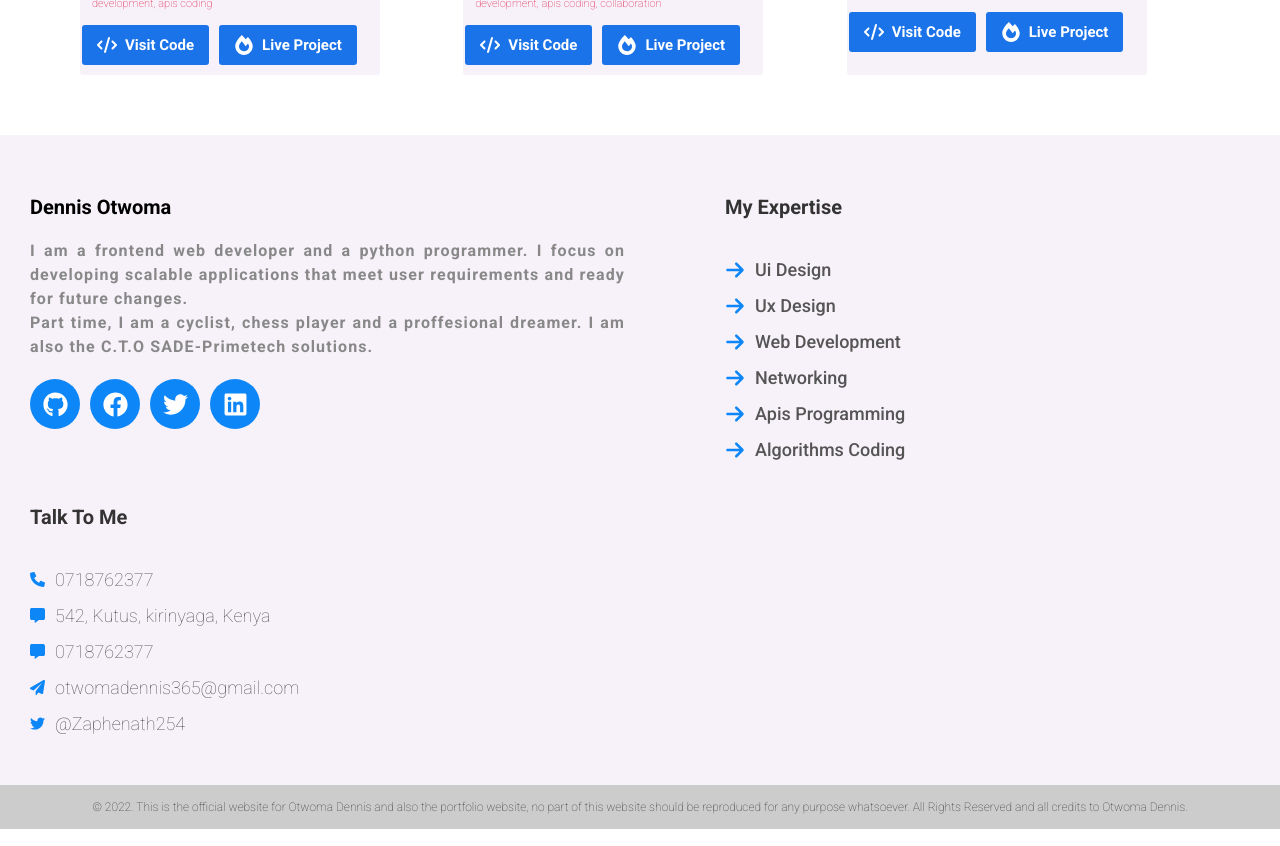
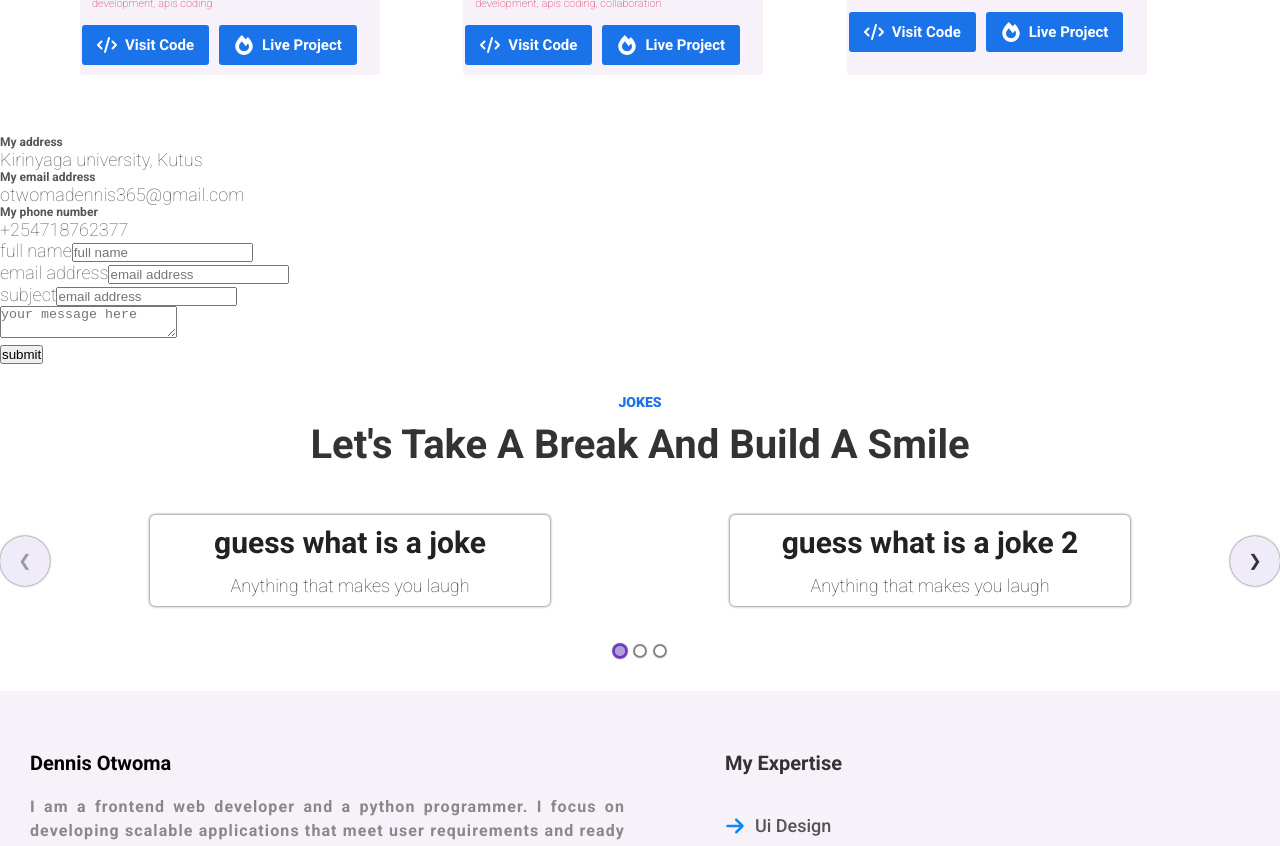
Before and after one commit to codeme254/portfolio-otwoma, a React (Create React App) app: page / in a window 1280 px wide. Shown: the part 3340-4186 px from the top of the page. Built offline with nearby package versions, Linux system fonts and the light colour scheme.

Commit message:
started the contact section

```diff
--- a/package.json
+++ b/package.json
@@ -8,6 +8,8 @@
     "@testing-library/user-event": "^13.5.0",
     "react": "^17.0.2",
     "react-dom": "^17.0.2",
+    "react-elastic-carousel": "^0.11.5",
+    "react-google-maps": "^9.4.5",
     "react-router-dom": "^6.3.0",
     "react-scripts": "5.0.0",
     "swiper": "^8.0.7",
--- a/src/App.css
+++ b/src/App.css
@@ -836,21 +836,25 @@ body {
 .project__status::after {
   content: "";
   position: absolute;
-  left: -5.5rem;
+  left: -4.5rem;
   top: 0;
   width: 60px;
   height: 100%;
   background-color: inherit;
+  transform: scaleX(1.5);
+  transform-origin: right;
 }
 
 .project__status::before {
   content: "";
   position: absolute;
-  right: -5.5rem;
+  right: -4.5rem;
   top: 0;
   width: 60px;
   height: 100%;
   background-color: inherit;
+  transform: scaleX(1.3);
+  transform-origin: left;
 }
 
 .projects__image {
@@ -1050,3 +1054,29 @@ body {
   font-size: 1.2rem;
 }
 /* TODO: End Of Footer */
+
+/* TODO: jokes section */
+.jokes-section{
+  margin: 3rem 0;
+}
+
+.joke{
+  padding: 1rem;
+  width: 40rem;
+  box-shadow: 0 0 3px;
+  margin: 2rem auto;
+  text-align: center;
+  border-radius: 5px;
+}
+
+.joke__joke-main{
+  font-size: 3rem;
+  font-weight: 600;
+  color: #222;
+  margin-bottom: 1.5rem;
+}
+
+.joke__joke-sub{
+  font-size: 1.8rem;
+}
+/* TODO: end of jokes section */
--- a/src/App.js
+++ b/src/App.js
@@ -4,6 +4,8 @@ import Home from './components/Home/Home'
 import About from './components/About/About'
 import Services from './components/Services/Services';
 import Projects from './components/Projects/Projects';
+import Contact from './components/Contact/Contact';
+import Jokes from './components/Jokes/Jokes';
 import Footer from './components/Footer/Footer';
 
 function App() {
@@ -14,6 +16,8 @@ function App() {
       <About />
       <Services />
       <Projects />
+      <Contact />
+      <Jokes />
       <Footer />
     </div>
   );
--- /dev/null
+++ b/src/components/Contact/Contact.jsx
@@ -0,0 +1,46 @@
+import React from "react";
+
+const Contact = () => {
+    return(
+        <section className="contact">
+            <div className="form__wraper">
+                <div className="details__wrapper">
+                    <div className="detail">
+                        <h6 className="detail__heading">My address</h6>
+                        <p className="detail__detail-s">Kirinyaga university, Kutus</p>
+                    </div>
+                    <div className="detail">
+                        <h6 className="detail__heading">My email address</h6>
+                        <p className="detail__detail-s">otwomadennis365@gmail.com</p>
+                    </div>
+                    <div className="detail">
+                        <h6 className="detail__heading">My phone number</h6>
+                        <p className="detail__detail-s">+254718762377</p>
+                    </div>
+                </div>
+                <form action="/" className="form">
+                    <div className="form__group">
+                        <label htmlFor="name" className="form__group--label">full name</label>
+                        <input type="text" className="form__group--input" placeholder="full name" required />
+                    </div>
+                    <div className="form__group">
+                        <label htmlFor="name" className="form__group--label">email address</label>
+                        <input type="email" className="form__group--input" placeholder="email address" required />
+                    </div>
+                    <div className="form__group">
+                        <label htmlFor="name" className="form__group--label">subject</label>
+                        <input type="email" className="form__group--input" placeholder="email address" required />
+                    </div>
+                    <div className="form__group">
+                        <textarea placeholder="your message here" required className="form__textarea"></textarea>
+                    </div>
+                    <div className="form__group">
+                        <button className="form__button" type="submit">submit</button>
+                    </div>
+                </form>
+            </div>
+        </section>
+    )
+}
+
+export default Contact;
--- /dev/null
+++ b/src/components/Jokes/Joke.jsx
@@ -0,0 +1,26 @@
+import React from "react";
+// import { Building } from "../icons/Icons";
+
+// const injectStars = (number) => {
+//     const allStars = []
+//     for(let i = 0; i < number; i++){
+//         allStars.push(i)
+//     }
+//     return allStars
+// }
+
+const Joke = ({ joke, punchline, rating}) => {
+    return(
+        <div className="joke">
+            <p className="joke__joke-main">{joke}</p>
+            <p className="joke__joke-sub">{punchline}</p>
+            {/* <div className="joke__stars">
+                {
+                    injectStars().forEach((current) => console.log(current))
+                }
+            </div> */}
+        </div>
+    )
+}
+
+export default Joke;
--- /dev/null
+++ b/src/components/Jokes/Jokes.jsx
@@ -0,0 +1,27 @@
+import React from 'react';
+import Joke from './Joke';
+import Heading from '../Heading/Heading';
+import Carousel from 'react-elastic-carousel';
+
+
+
+
+const Jokes = () => {
+    return(
+        <section className='jokes-section'>
+            <Heading title="jokes" subTitle="let's take a break and build a smile" />
+            <div className="jokes__container">
+            <Carousel itemsToShow={2}>
+                <Joke joke="guess what is a joke" punchline="Anything that makes you laugh" rating={3} />
+                <Joke joke="guess what is a joke 2" punchline="Anything that makes you laugh" rating={3} />
+                <Joke joke="guess what is a joke 3" punchline="Anything that makes you laugh" rating={3} />
+                <Joke joke="guess what is a joke 4" punchline="Anything that makes you laugh" rating={3} />
+                <Joke joke="guess what is a joke5" punchline="Anything that makes you laugh" rating={3} />
+            </Carousel>
+            { console.log(Carousel)}
+            </div>
+        </section>
+    )
+}
+
+export default Jokes;
--- a/src/components/icons/Icons.jsx
+++ b/src/components/icons/Icons.jsx
@@ -156,3 +156,10 @@ export const ListIcon = ()=> {
       <svg xmlns="http://www.w3.org/2000/svg" viewBox="0 0 512 512"><path d="M152.1 38.16C161.9 47.03 162.7 62.2 153.8 72.06L81.84 152.1C77.43 156.9 71.21 159.8 64.63 159.1C58.05 160.2 51.69 157.6 47.03 152.1L7.029 112.1C-2.343 103.6-2.343 88.4 7.029 79.03C16.4 69.66 31.6 69.66 40.97 79.03L63.08 101.1L118.2 39.94C127 30.09 142.2 29.29 152.1 38.16V38.16zM152.1 198.2C161.9 207 162.7 222.2 153.8 232.1L81.84 312.1C77.43 316.9 71.21 319.8 64.63 319.1C58.05 320.2 51.69 317.6 47.03 312.1L7.029 272.1C-2.343 263.6-2.343 248.4 7.029 239C16.4 229.7 31.6 229.7 40.97 239L63.08 261.1L118.2 199.9C127 190.1 142.2 189.3 152.1 198.2V198.2zM224 96C224 78.33 238.3 64 256 64H480C497.7 64 512 78.33 512 96C512 113.7 497.7 128 480 128H256C238.3 128 224 113.7 224 96V96zM224 256C224 238.3 238.3 224 256 224H480C497.7 224 512 238.3 512 256C512 273.7 497.7 288 480 288H256C238.3 288 224 273.7 224 256zM160 416C160 398.3 174.3 384 192 384H480C497.7 384 512 398.3 512 416C512 433.7 497.7 448 480 448H192C174.3 448 160 433.7 160 416zM0 416C0 389.5 21.49 368 48 368C74.51 368 96 389.5 96 416C96 442.5 74.51 464 48 464C21.49 464 0 442.5 0 416z"/></svg>
   )
 }
+
+export const Building = () => {
+  return(
+    <svg xmlns="http://www.w3.org/2000/svg" viewBox="0 0 512 512"><path d="M243.4 2.587C251.4-.8625 260.6-.8625 268.6 2.587L492.6 98.59C506.6 104.6 514.4 119.6 511.3 134.4C508.3 149.3 495.2 159.1 479.1 160V168C479.1 181.3 469.3 192 455.1 192H55.1C42.74 192 31.1 181.3 31.1 168V160C16.81 159.1 3.708 149.3 .6528 134.4C-2.402 119.6 5.429 104.6 19.39 98.59L243.4 2.587zM256 128C273.7 128 288 113.7 288 96C288 78.33 273.7 64 256 64C238.3 64 224 78.33 224 96C224 113.7 238.3 128 256 128zM127.1 416H167.1V224H231.1V416H280V224H344V416H384V224H448V420.3C448.6 420.6 449.2 420.1 449.8 421.4L497.8 453.4C509.5 461.2 514.7 475.8 510.6 489.3C506.5 502.8 494.1 512 480 512H31.1C17.9 512 5.458 502.8 1.372 489.3C-2.715 475.8 2.515 461.2 14.25 453.4L62.25 421.4C62.82 420.1 63.41 420.6 63.1 420.3V224H127.1V416z"/></svg>
+
+  )
+}
```
Also changed, not shown: 1 other file (tests, documents, lock files or other folders).
